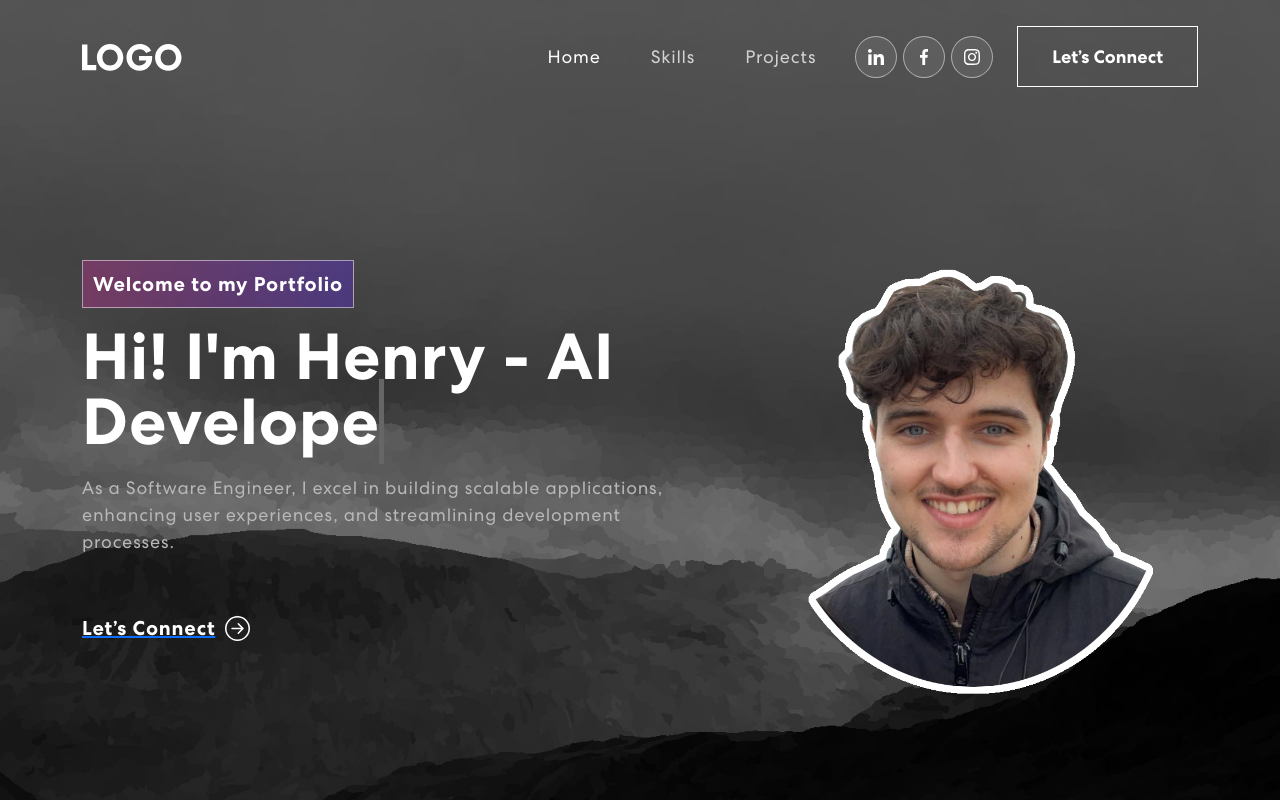
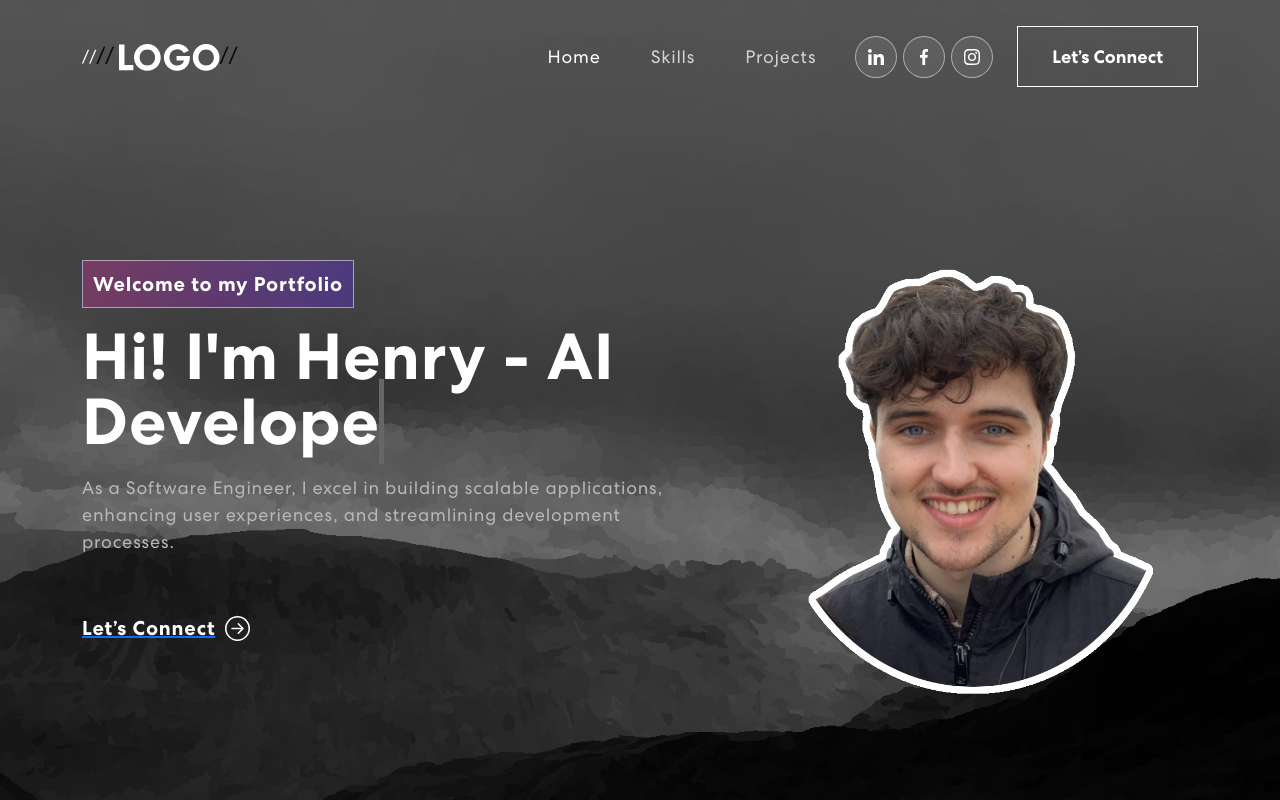
Before and after one commit to henry-leavey/personal-portfolio, a React (Create React App) app: page / in a window 1280 px wide. Shown: the top 800 px of the page. Built offline with nearby package versions, Linux system fonts and the light colour scheme.

Commit message:
temporary update

```diff
--- a/src/App.js
+++ b/src/App.js
@@ -15,7 +15,7 @@
       <NavBar />
       <Banner />
       <Skills />
-      <Projects />
+      //<Projects />
       <Contact />
       <Footer />
     </div>
--- a/src/components/Footer.js
+++ b/src/components/Footer.js
@@ -9,9 +9,9 @@
     <footer className="footer">
       <Container>
         <Row className="align-items-center">
-          <Col size={12} sm={6}>
-            <img src={logo} alt="Logo" />
-          </Col>
+          //<Col size={12} sm={6}>
+          //  <img src={logo} alt="Logo" />
+          //</Col>
           <Col size={12} sm={6} className="text-center text-sm-end">
             <div className="social-icon">
               <a href="#"><img src={navIcon1} alt="Icon" /></a>
--- a/src/components/NavBar.js
+++ b/src/components/NavBar.js
@@ -36,9 +36,9 @@
     <Router>
       <Navbar expand="md" className={scrolled ? "scrolled" : ""}>
         <Container>
-          <Navbar.Brand href="/">
-            <img src={logo} alt="Logo" />
-          </Navbar.Brand>
+          //<Navbar.Brand href="/">
+          //  <img src={logo} alt="Logo" />
+          //</Navbar.Brand>
           <Navbar.Toggle aria-controls="basic-navbar-nav">
             <span className="navbar-toggler-icon"></span>
           </Navbar.Toggle>
```
